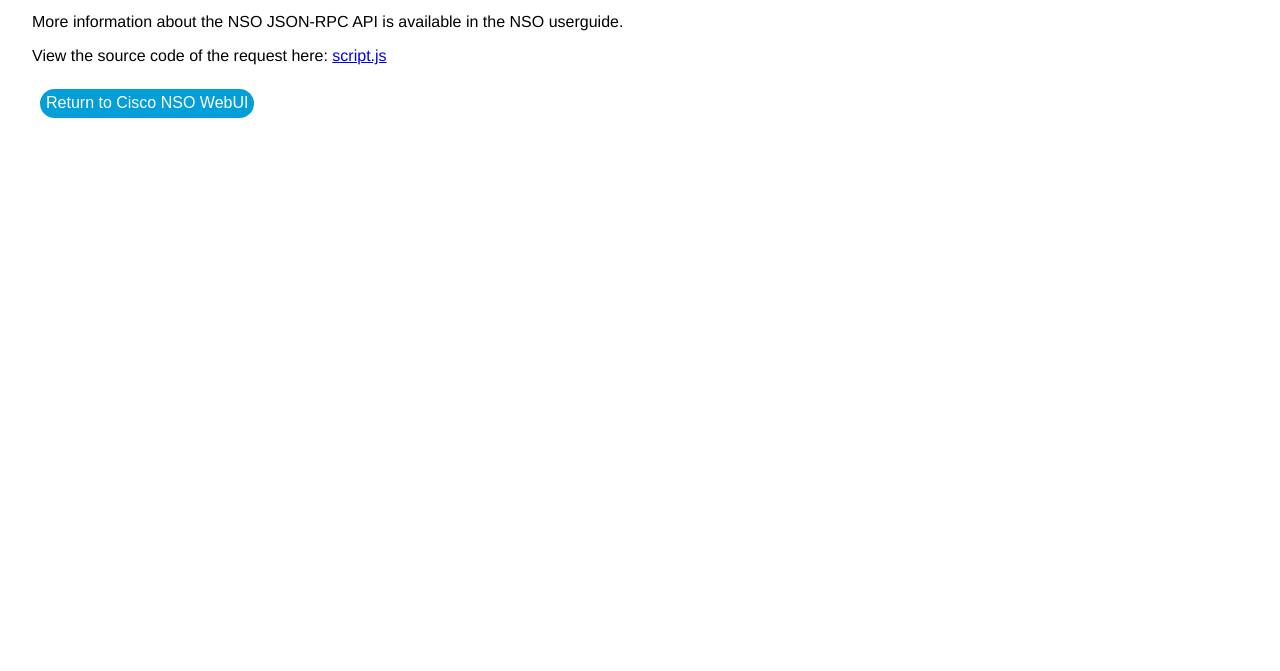
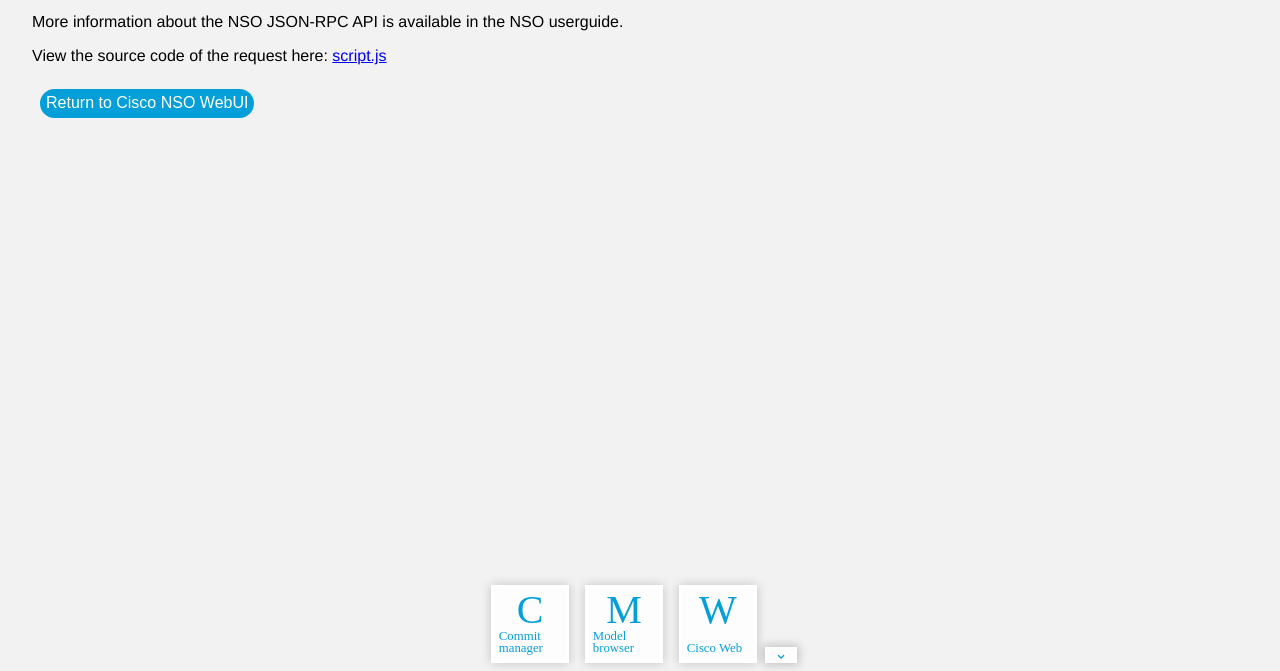
Before and after one commit to NSO-developer/webui-one-basic-example, a plain HTML site: page webui/index.html in a window 1280 px wide. Shown: the part 129-800 px from the top of the page. Drawn offline with Linux system fonts and the light colour scheme; no server answers; a web font is replaced by a local one.

Commit message:
short cut menu added

```diff
--- a/webui/index.html
+++ b/webui/index.html
@@ -40,6 +40,25 @@
                     <button class="link-button" onclick="window.location.href='/webui-one';">Return to Cisco NSO WebUI</button>
                 </div>
             </div>
+            <div class="footer">
+                <div id="sc-menu">
+                    <a class="sc-item" href="/webui-one/CommitManager">
+                        <div class="sc-letter">C</div>
+                        <div class="sc-text">Commit manager</div>
+                    </a>
+                    <a class="sc-item" href="/webui-one/ModelBrowser">
+                        <div class="sc-letter">M</div>
+                        <div class="sc-text">Model browser</div>
+                    </a>
+                    <a class="sc-item" href="http://www.cisco.com">
+                        <div class="sc-letter">W</div>
+                        <div class="sc-text">Cisco Web</div>
+                    </a>
+                    <div id="button-div" onclick="menuHide();">
+                        <button id="button">⌃</button>
+                    </div>
+                </div>
+            </div>
         </div>
     </body>
 </html>
--- a/webui/script.js
+++ b/webui/script.js
@@ -57,6 +57,23 @@ const logout = () => { // eslint-disable-line no-unused-vars
     window.location.href = '/webui-one';
 };
 
+// Show/Hide short cut menu
+const menuHide = () => { // eslint-disable-line no-unused-vars
+    const element = document.getElementById('sc-menu');
+    const style = window.getComputedStyle(element);
+    const bottom = style.getPropertyValue('bottom');
+
+    if (bottom === '0px') {
+        document.getElementById('sc-menu').style.bottom = '-7rem';
+        document.getElementById('button').style.transform = 'none';
+        document.getElementById('button-div').style.margin = '-2.65rem 0 0 0';
+    } else {
+        document.getElementById('sc-menu').style.bottom = '0';
+        document.getElementById('button').style.transform = 'rotate(-180deg)';
+        document.getElementById('button-div').style.margin = '4.35rem 0 0 0';
+    }
+};
+
 // fetch the system version with the get_system_setting method.
 // Return request promise
 const fetchSystemVersion = () => jsonrpc('get_system_setting', { operation: 'version' });
--- a/webui/style.css
+++ b/webui/style.css
@@ -1,7 +1,12 @@
+@font-face {
+  font-family: "CiscoSans";
+  src: url(/dist/asset-f981fb.ttf) format("truetype");
+}
 body {
     font-family: Helvetica, sans-serif;
     margin: 0px;
     width: 100%;
+    background-color: rgb(242, 242, 242);
 }
 h1 {
     font-size: 1.5rem;
@@ -60,8 +65,8 @@ h1 {
     margin-left: auto;
 }
 .menu-div {
-    margin: 0.5rem;
-    font-size: 13.8px;
+    margin: 0.3rem;
+    font-size: 12.8px;
     font-family: CiscoSans;
     color: rgb(4, 159, 217);
     z-index: 2;
@@ -85,3 +90,61 @@ h1 {
     padding: 8px 6px;
     white-space: nowrap;
 }
+#sc-menu {
+    position: fixed;
+    pointer-events: none;
+    bottom: 0;
+    left: 0;
+    width: 100%;
+    display: flex;
+    justify-content: center;
+    transition: bottom 0.3s;
+}
+.sc-item {
+    position: relative;
+    width: 4.5rem;
+    height: 4.5rem;
+    margin: 0.5rem;
+    background-color: rgba(255, 255, 255, 0.8);
+    border: solid 0.2rem rgb(255, 255, 255);
+    color: rgb(4, 159, 217);
+    pointer-events: auto;
+    font-family: CiscoSans;
+    box-shadow: rgba(0, 0, 0, 0.2) 0px 0px 10px;
+    text-decoration: none;
+    overflow: hidden;
+    line-height: 1;
+}
+.sc-letter {
+    padding: 0.1rem;
+    font-size: 2.5rem;
+    text-align: center;
+}
+.sc-text {
+    position: absolute;
+    bottom: 0;
+    padding: 0.3rem;
+    font-size: 0.8rem;
+}
+#button-div {
+    position: relative;
+    margin: 4.35rem 0 0 0;
+    transition: margin 0.3s;
+}
+#button {
+    position: relative;
+    width: 2rem;
+    height: 1rem;
+    margin: 0;
+    background-color: rgba(255, 255, 255, 0.8);
+    border: none;
+    color: rgb(4, 159, 217);
+    pointer-events: auto;
+    font-family: CiscoSans;
+    box-shadow: rgba(0, 0, 0, 0.2) 0px 0px 10px 2px;
+    text-decoration: none;
+    overflow: hidden;
+    font-size: 1rem;
+    transition: transform 0.3s;
+    transform: rotate(-180deg);
+}
```
